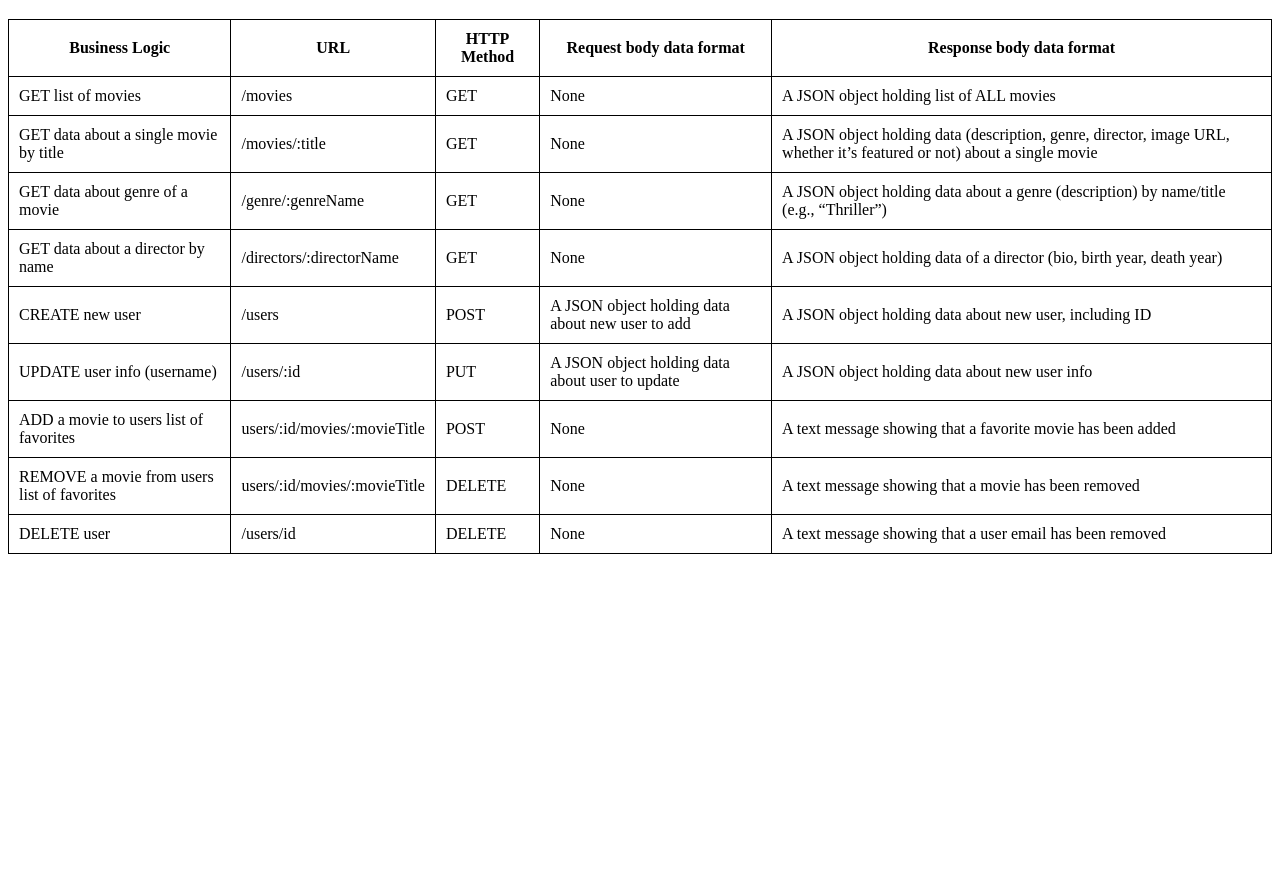
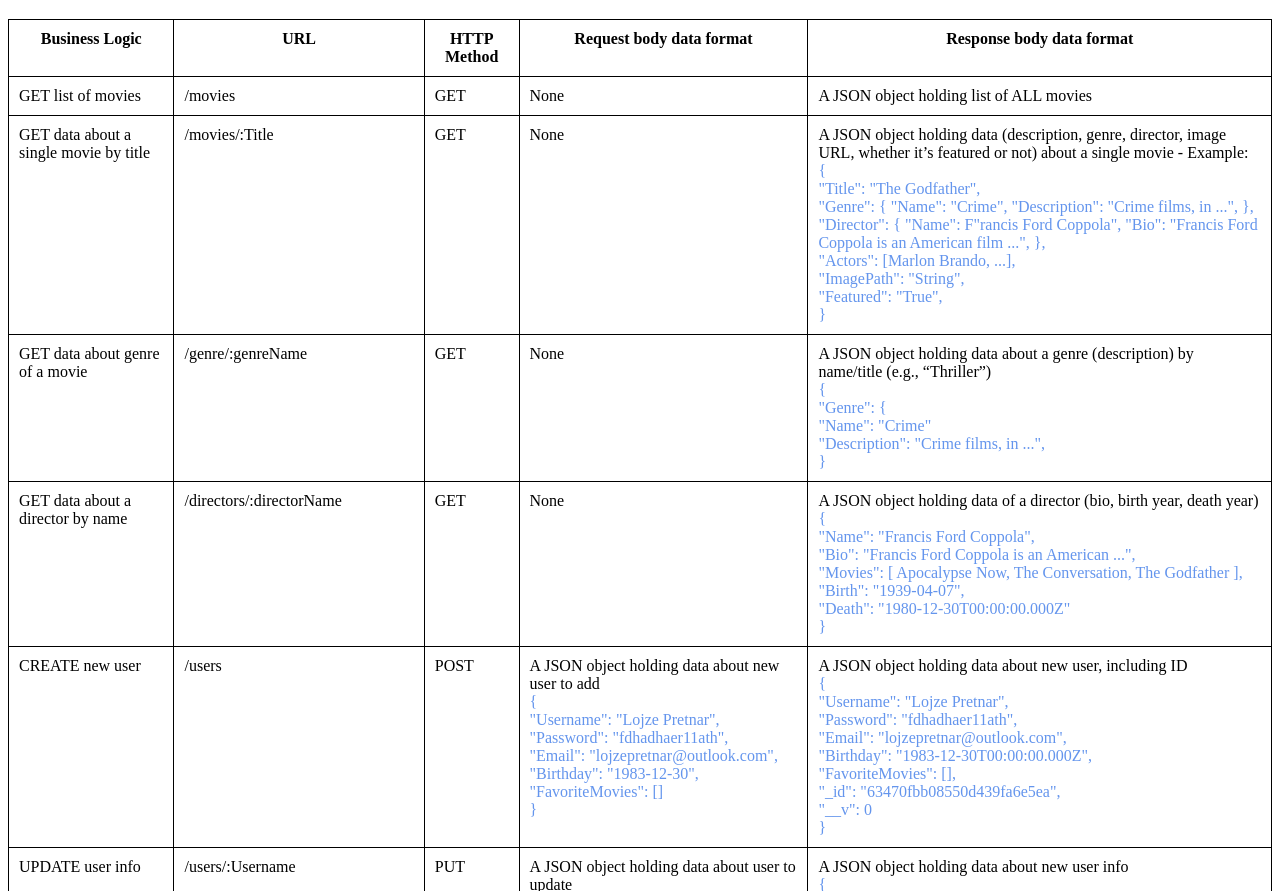
Before and after one commit to mihadereani/movie_api, a website: page public/documentation.html in a window 1280 px wide. Shown: the part 61-952 px from the top of the page. Before the commit the page ends 800 px from the top, so only its background shows below. Drawn offline with Linux system fonts and the light colour scheme.

Commit message:
update documentation

```diff
--- a/public/documentation.html
+++ b/public/documentation.html
@@ -19,7 +19,16 @@
 
     th,
     td {
+      vertical-align: top;
       padding: 10px;
+    }
+
+    p {
+      margin: 0px;
+    }
+
+    .blue-text {
+      color: cornflowerblue;
     }
   </style>
 </head>
@@ -46,10 +55,28 @@
 
     <tr>
       <td>GET data about a single movie by title</td>
-      <td>/movies/:title</td>
+      <td>/movies/:Title</td>
       <td>GET</td>
       <td>None</td>
-      <td>A JSON object holding data (description, genre, director, image URL, whether it’s featured or not) about a single movie</td>
+      <td>
+        <p>A JSON object holding data (description, genre, director, image URL, whether it’s featured or not) about a
+          single movie - Example:</p>
+        <p class="blue-text"> {<br>
+          "Title": "The Godfather",<br>
+          "Genre": {
+          "Name": "Crime",
+          "Description": "Crime films, in ...",
+          },<br>
+          "Director": {
+          "Name": F"rancis Ford Coppola",
+          "Bio": "Francis Ford Coppola is an American film ...",
+          },<br>
+          "Actors": [Marlon Brando, ...],<br>
+          "ImagePath": "String",<br>
+          "Featured": "True",<br>
+          }
+        </p>
+      </td>
     </tr>
 
     <tr>
@@ -57,7 +84,15 @@
       <td>/genre/:genreName</td>
       <td>GET</td>
       <td>None</td>
-      <td>A JSON object holding data about a genre (description) by name/title (e.g., “Thriller”)</td>
+      <td>
+        <p>A JSON object holding data about a genre (description) by name/title (e.g., “Thriller”)</p>
+        <p class="blue-text"> {<br>
+          "Genre": {<br>
+          "Name": "Crime"<br>
+          "Description": "Crime films, in ...",<br>
+          }
+        </p>
+      </td>
     </tr>
 
     <tr>
@@ -65,28 +100,89 @@
       <td>/directors/:directorName</td>
       <td>GET</td>
       <td>None</td>
-      <td>A JSON object holding data of a director (bio, birth year, death year)</td>
+      <td>
+        <p>A JSON object holding data of a director (bio, birth year, death year)</p>
+        <p class="blue-text"> {<br>
+          "Name": "Francis Ford Coppola",<br>
+          "Bio": "Francis Ford Coppola is an American ...",<br>
+          "Movies":
+          [
+          Apocalypse Now,
+          The Conversation,
+          The Godfather
+          ],<br>
+          "Birth": "1939-04-07",<br>
+          "Death": "1980-12-30T00:00:00.000Z"<br>
+          }
+        </p>
+      </td>
     </tr>
 
     <tr>
       <td>CREATE new user</td>
       <td>/users</td>
       <td>POST</td>
-      <td>A JSON object holding data about new user to add</td>
-      <td>A JSON object holding data about new user, including ID</td>
+      <td>
+        <p>A JSON object holding data about new user to add</p>
+        <p class="blue-text">
+          {<br>
+          "Username": "Lojze Pretnar",<br>
+          "Password": "fdhadhaer11ath",<br>
+          "Email": "lojzepretnar@outlook.com",<br>
+          "Birthday": "1983-12-30",<br>
+          "FavoriteMovies": []<br>
+          }
+        </p>
+      <td>
+        <p>A JSON object holding data about new user, including ID<br>
+        <p class="blue-text">
+          {<br>
+          "Username": "Lojze Pretnar",<br>
+          "Password": "fdhadhaer11ath",<br>
+          "Email": "lojzepretnar@outlook.com",<br>
+          "Birthday": "1983-12-30T00:00:00.000Z",<br>
+          "FavoriteMovies": [],<br>
+          "_id": "63470fbb08550d439fa6e5ea",<br>
+          "__v": 0<br>
+          }
+        </p>
+      </td>
     </tr>
 
     <tr>
-      <td>UPDATE user info (username)</td>
-      <td>/users/:id</td>
+      <td>UPDATE user info</td>
+      <td>/users/:Username</td>
       <td>PUT</td>
-      <td>A JSON object holding data about user to update</td>
-      <td>A JSON object holding data about new user info</td>
+      <td>
+        <p>A JSON object holding data about user to update</p>
+        <p class="blue-text">
+          {<br>
+          "Username": "Lojze Pretnar updated",<br>
+          "Password": "updatedfdhadhaer11ath",<br>
+          "Email": "updatedlojzepretnar@outlook.com",<br>
+          "Birthday": "1983-12-29"<br>
+          }
+        </p>
+      </td>
+      <td>
+        <p>A JSON object holding data about new user info</p>
+        <p class="blue-text">
+          {<br>
+          "_id": "63470fbb08550d439fa6e5ea",<br>
+          "Username": "Lojze Pretnar updated",<br>
+          "Password": "updatedfdhadhaer11ath",<br>
+          "Email": "updatedlojzepretnar@outlook.com",<br>
+          "Birthday": "1983-12-29T00:00:00.000Z",<br>
+          "FavoriteMovies": [],<br>
+          "__v": 0<br>
+          }
+        </p>
+      </td>
     </tr>
 
     <tr>
       <td>ADD a movie to users list of favorites</td>
-      <td>users/:id/movies/:movieTitle</td>
+      <td>/users/:Username/movies/:MovieID</td>
       <td>POST</td>
       <td>None</td>
       <td>A text message showing that a favorite movie has been added</td>
@@ -94,7 +190,7 @@
 
     <tr>
       <td>REMOVE a movie from users list of favorites</td>
-      <td>users/:id/movies/:movieTitle</td>
+      <td>/users/:Username/movies/:MovieID</td>
       <td>DELETE</td>
       <td>None</td>
       <td>A text message showing that a movie has been removed</td>
@@ -102,7 +198,7 @@
 
     <tr>
       <td>DELETE user</td>
-      <td>/users/id</td>
+      <td>/users/:Username</td>
       <td>DELETE</td>
       <td>None</td>
       <td>A text message showing that a user email has been removed</td>
```
Also changed, not shown: index.js (+9 -9 lines).
